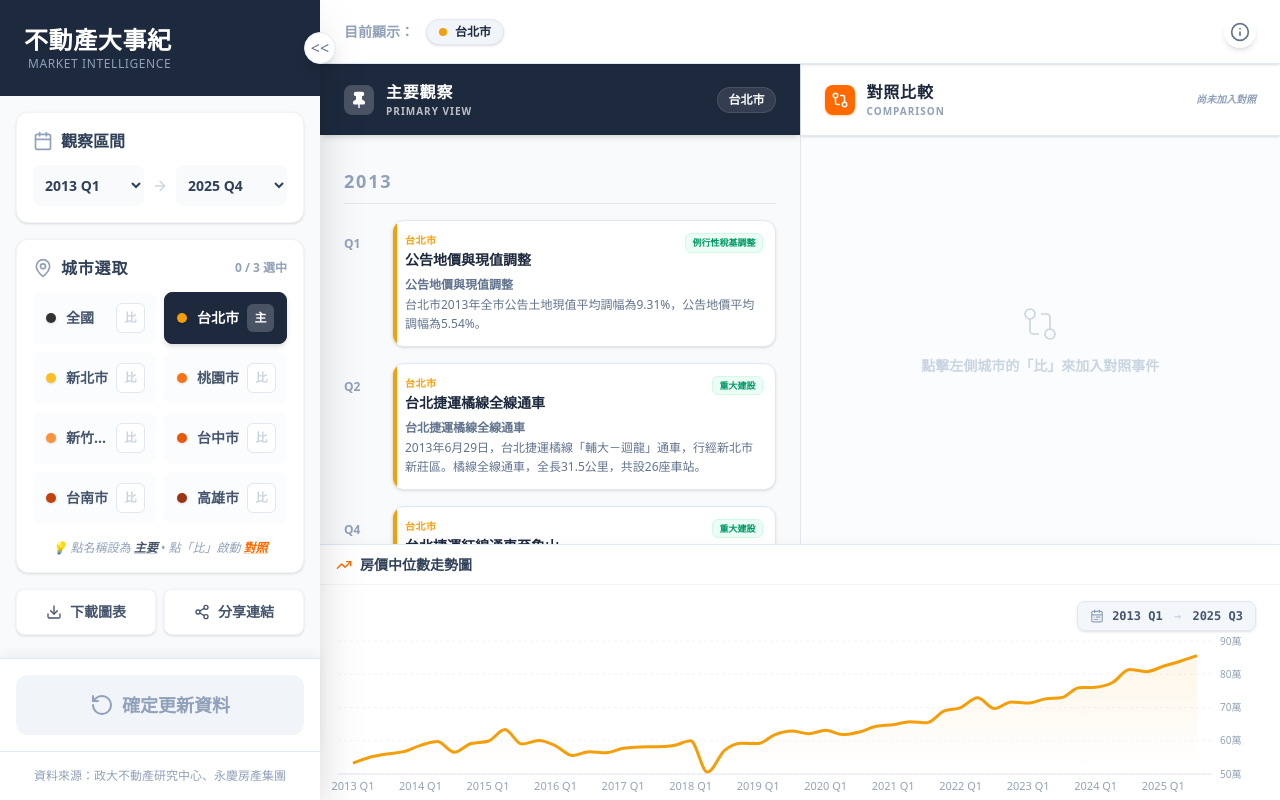
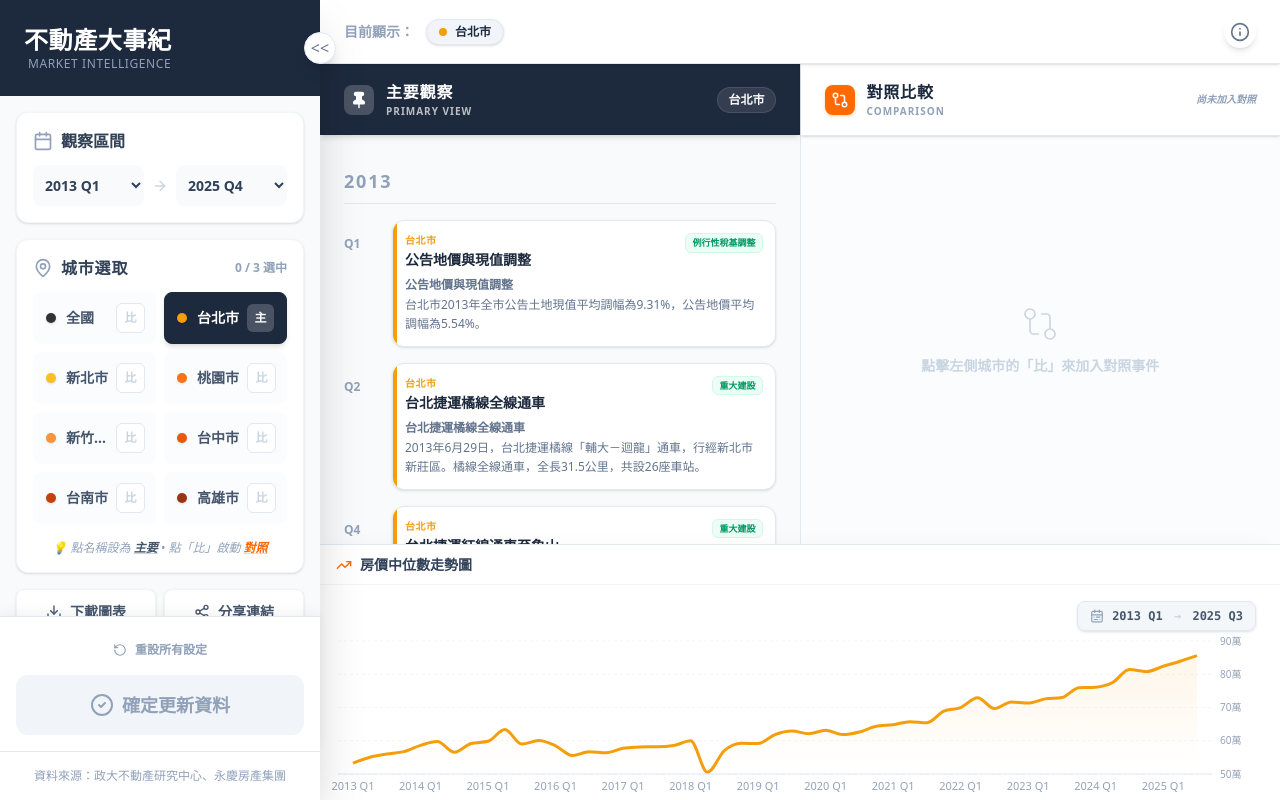
Before and after one commit to NCCU-rer/Real-Estate-Chronicle, a Next.js app: page / in a window 1280 px wide. Built offline with nearby package versions, Linux system fonts and the light colour scheme.

Commit message:
重設按鈕設定

```diff
--- a/src/components/DashboardSidebar.tsx
+++ b/src/components/DashboardSidebar.tsx
@@ -91,6 +91,16 @@ export default function DashboardSidebar({
 
     // 關閉手機版選單
     setIsSettingsOpen(false);
+  };
+
+  const handleReset = () => {
+    setTempStart("2013_Q1");
+    setTempEnd("2025_Q4");
+    setTempMain("nation");
+    setTempCompare([]);
+
+    // 立即同步回全域 (可選，這裡選擇點擊重設後仍需點擊確定，或直接同步)
+    // 為了體驗一致性，重設後也需要按「確定更新」才生效
   };
 
   const hasChanges = tempStart !== startPeriod ||
@@ -248,7 +258,15 @@ export default function DashboardSidebar({
 
         {/* 底部固定確定按鈕區 */}
         {!isSidebarCollapsed && (
-          <div className="p-4 bg-white border-t border-slate-200 shadow-[0_-4px_12px_rgba(0,0,0,0.05)]">
+          <div className="p-4 bg-white border-t border-slate-200 shadow-[0_-4px_12px_rgba(0,0,0,0.05)] space-y-2">
+            <button
+              onClick={handleReset}
+              className="w-full py-2 rounded-lg font-bold text-xs text-slate-400 hover:text-red-500 hover:bg-red-50 transition-all flex items-center justify-center gap-2 border border-transparent hover:border-red-100"
+            >
+              <RotateCcw className="w-3.5 h-3.5" />
+              重設所有設定
+            </button>
+
             <button
               onClick={handleApply}
               disabled={!hasChanges}
@@ -259,7 +277,7 @@ export default function DashboardSidebar({
                   : 'bg-slate-100 text-slate-400 cursor-not-allowed'}
               `}
             >
-              <RotateCcw className={`w-6 h-6 ${hasChanges ? 'animate-spin-slow' : ''}`} />
+              <CheckCircle2 className={`w-6 h-6 ${hasChanges ? 'animate-pulse' : ''}`} />
               確定更新資料
             </button>
             {hasChanges && (
```
